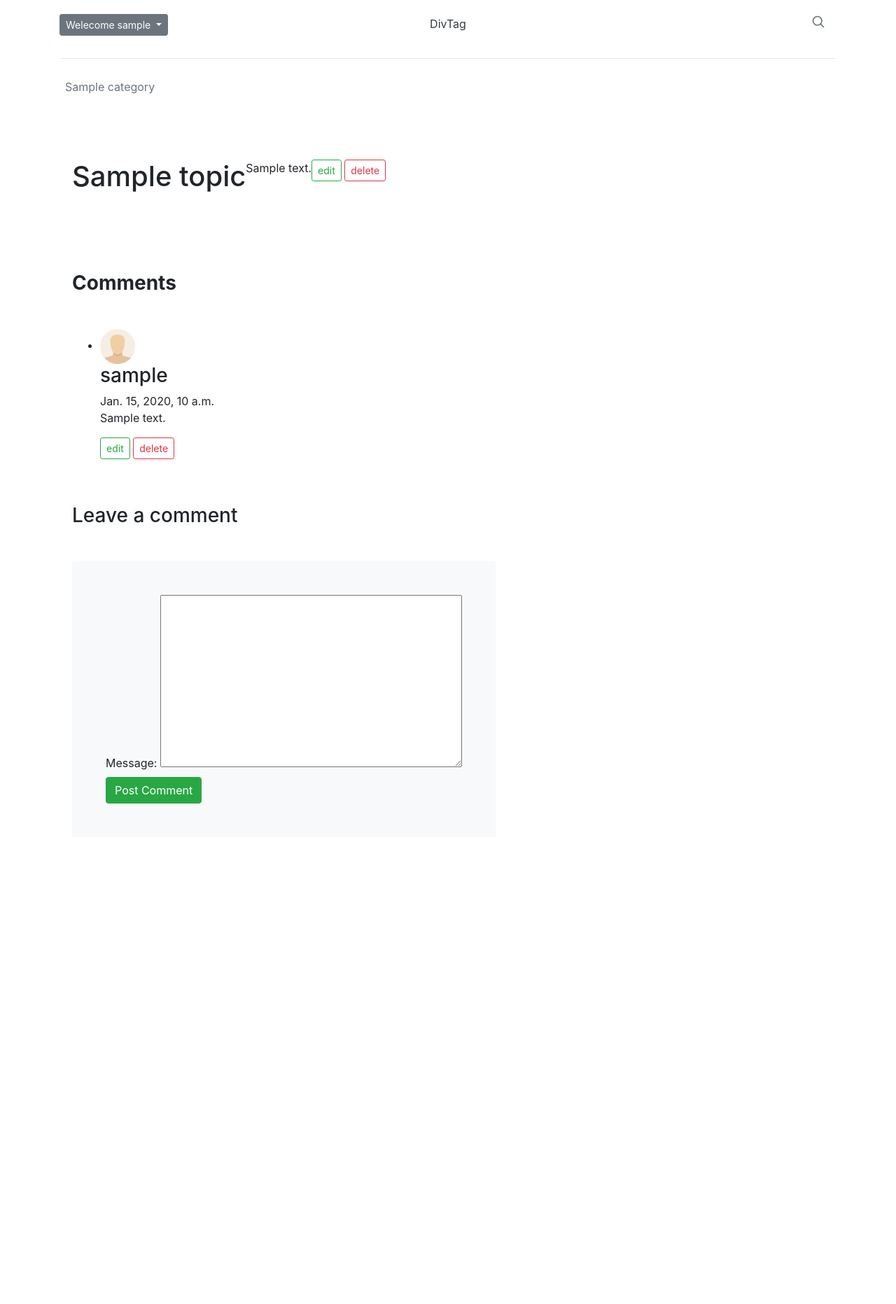
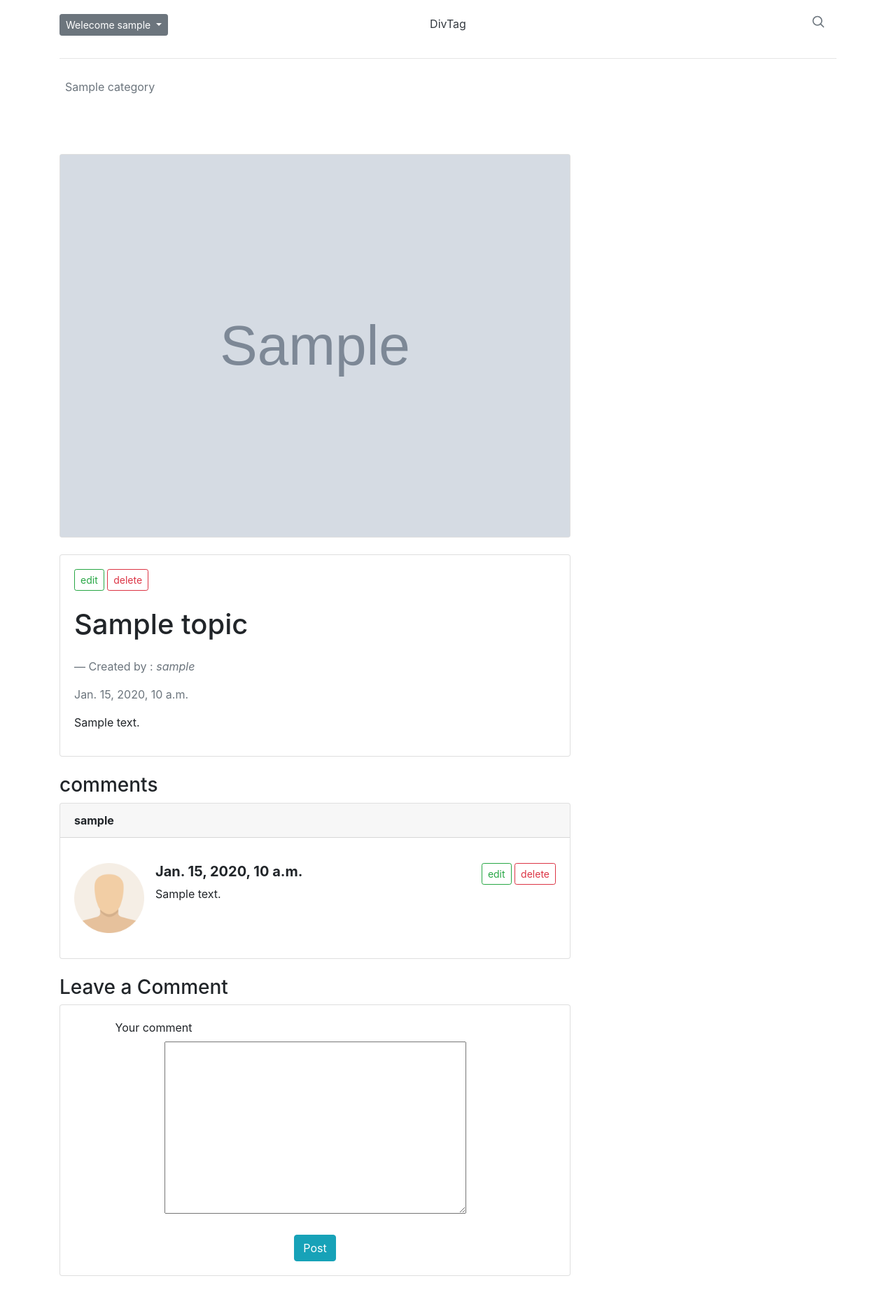
Before and after one commit to meshal-alotaibi/-Div-Tag-, a Django app: page /category/1/topics/1/ in a window 1280 px wide. Shown: the whole page at 70% size. Before the commit the page ends 1148 px from the top, so only its background shows below. Run offline with Django 3.2, Linux system fonts and the light colour scheme; a user stored in the database is signed in; tables that the repository leaves empty hold one stand-in row (values such as "Sample post"); grey boxes marked "Sample" are stand-in pictures; some libraries are stand-ins or nearby versions.

Commit message:
@meshalalotaibi94 Design home page and topic page (#27)
Co-authored-by: ManarAlmutlaq <>

```diff
--- a/starter_code/main_app/models.py
+++ b/starter_code/main_app/models.py
@@ -20,8 +20,8 @@ class Category(models.Model):
     def get_topic_count(self):
         return Topic.objects.filter(category=self).count()
 
-    def get_last_post(self):
-        return Post.objects.filter(topic__category=self).order_by('-created_dt').first()
+    def get_last_topic(self):
+        return Topic.objects.filter(category=self).order_by('-created_dt').first()
 
 
 
@@ -41,6 +41,7 @@ class Topic(models.Model):
     #  to add time auto use DateTimeField(auto_now_add=True)
     created_dt = models.DateTimeField(default=timezone.now)
     views= models.PositiveIntegerField(default=0)
+    img = models.CharField(max_length=1000)
 
 
     # method convert object to string
--- a/starter_code/main_app/templates/includes/form.html
+++ b/starter_code/main_app/templates/includes/form.html
@@ -1,9 +1,9 @@
 {% load widget_tweaks %}
 {%for field in form %}
 {% for field in form %}
-    <div class="fieldWrapper">
+    <div class="fieldWrapper" ALIGN='center'>
         {{ field.errors }}
-        {{ field.label_tag }} {{ field }}
+        {{ field }}
         {% if field.help_text %}
         <p class="help">{{ field.help_text|safe }}</p>
         {% endif %}
--- a/starter_code/main_app/templates/topic.html
+++ b/starter_code/main_app/templates/topic.html
@@ -6,13 +6,33 @@
 
 {% block content %}
 
+  <!--Main layout-->
+  <main class="mt-4 pt-4">
     <div class="container">
 
-  <div class="row d-flex">
-    <div class="col-lg-8 px-md-5 py-5">
-      <div class="row pt-md-4">
-        <h1 class="mb-3">{{topic.subject}}</h1>
-        <p>{{topic.content_text}}</p>
+      <!--Section: Post-->
+      <section class="mt-4">
+
+        <!--Grid row-->
+        <div class="row">
+
+          <!--Grid column-->
+          <div class="col-md-8 mb-4">
+
+            <!--Featured Image-->
+            <div class="card mb-4 wow fadeIn">
+
+              <img src="{{topic.img}}" class="img-fluid" alt="{{topic.subject}}">
+
+            </div>
+            <!--/.Featured Image-->
+
+
+            <!--Card-->
+            <div class="card mb-4 wow fadeIn">
+
+              <!--Card content-->
+              <div class="card-body">
                  {% if topic.created_by == user %}
 
                 <p>
@@ -20,23 +40,47 @@
                   <a href="{% url 'delete_topic'  topic.category_id topic.id  %}" class="replay btn btn-sm btn-outline-danger">delete</a>
                 </p>
                 {%endif%}
+                <p class="h1 my-4">{{topic.subject}} </p>
 
-        <div class="pt-5 mt-5">
-          <h3 class="mb-5 font-weight-bold">Comments</h3>
-          <ul class="comment-list">
+
+                <blockquote class="blockquote">
+                  <footer class="blockquote-footer">Created by :
+                    <cite title="Source Title">{{topic.created_by.username}}</cite>
+                    <p style="text-align: right;" ></p>
+                     {{topic.created_dt}}</small> </cite>
+                  </footer>
+                </blockquote>
+
+
+                <p>{{topic.content_text}}</p>
+
+              </div>
+
+            </div>
+
+
+
+            <!--/.Card-->
+             <h3>comments</h3>
+            <!--commentCard-->
              {% for post in topic.posts.all %}
-            <li class="comment">
-              <div class="vcard bio">
-                <img
-                  src="{% static 'img/user.png' %}"
-                  alt="Image placeholder"
-                  style="width: 50px;"
-                />
+            <div class="card mb-4 wow fadeIn">
+
+              <div class="card-header font-weight-bold">
+                <span>{{post.created_by.username}} </span>
               </div>
-              <div class="comment-body">
-                <h3>{{post.created_by.username}}</h3>
-                <div class="meta">{{post.created_dt}}</div>
-                <p>{{post.message}}</p>
+
+              <!--commentCard content-->
+              <div class="card-body">
+
+                <div class="media d-block d-md-flex mt-3">
+                  <img class="d-flex mb-3 mx-auto z-depth-1" src="{% static 'img/user.png' %}"
+                    alt="Generic placeholder image" style="width: 100px;">
+                  <div class="media-body text-center text-md-left ml-md-3 ml-0">
+                    <h5 class="mt-0 font-weight-bold">{{post.created_dt}}
+                    </h5>
+                    {{post.message}}
+                  </div>
                   {% if post.created_by == user %}
                 <p>
                   <a href="{% url 'update_post' post.topic.category_id post.topic_id post.id %}" class="replay btn btn-sm btn-outline-success">edit</a>
@@ -44,27 +88,44 @@
                 </p>
                 {%endif%}
                 </div>
+
+              </div>
+
+            </div>
              {%endfor%}
-            </li>
-          </ul>
+            <!--/.commentCard-->
+
+               <!--/.Comments-->
+
+
+            <h3>Leave a Comment </h3>
+            <!--CreateComment-->
+            <div class="card mb-3 wow fadeIn">
+
+              <div class="card-body">
               {% if user.is_authenticated %}
-          <div class="comment-form-wrap pt-5">
-            <h3 class="mb-5">Leave a comment</h3>
-            <form method="post" class="p-3 p-md-5 bg-light" >
+                <!-- Default form comment -->
+                <form>
+
+                  <!-- Comment -->
+                  <div method="post" class="form-group">
+                    <label for="replyFormComment">&nbsp; &nbsp; &nbsp;&nbsp; &nbsp;  &nbsp; &nbsp; Your comment</label>
                     {% csrf_token %}
                {% include 'includes/form.html' %}
-                <button
-                  type="submit"
-                  class="btn btn-success">
-                  Post Comment </button>
+                  </div>
+                  <div class="text-center mt-4">
+                    <button class="btn btn-info btn-md" type="submit">Post</button>
+                  </div>
+                </form>
                  {% endif%}
-
-            </form>
-          </div>
-        </div>
-      </div>
-    </div>
+                <!-- Default form comment -->
               </div>
             </div>
 
+
+
+
+
+
+
 {% endblock%}
```
Also changed, not shown: starter_code/main_app/templates/home.html (+35 -8 lines). Lines whose indentation alone changed are shown as unchanged.
